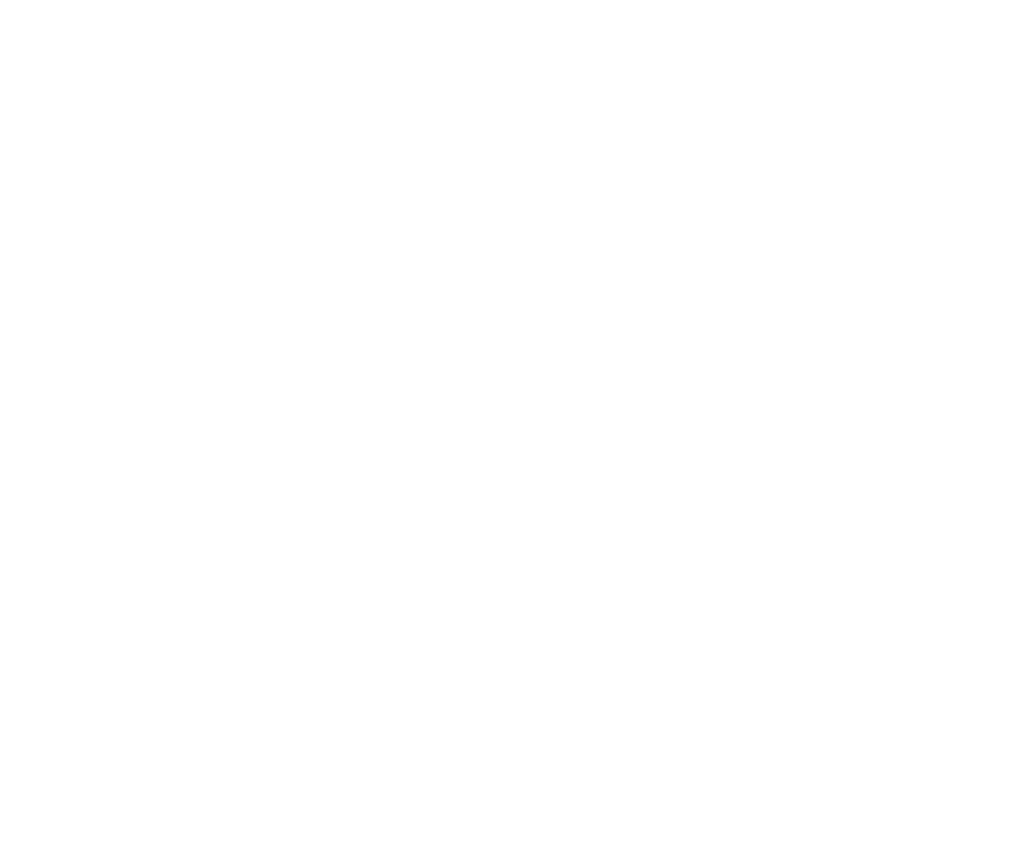
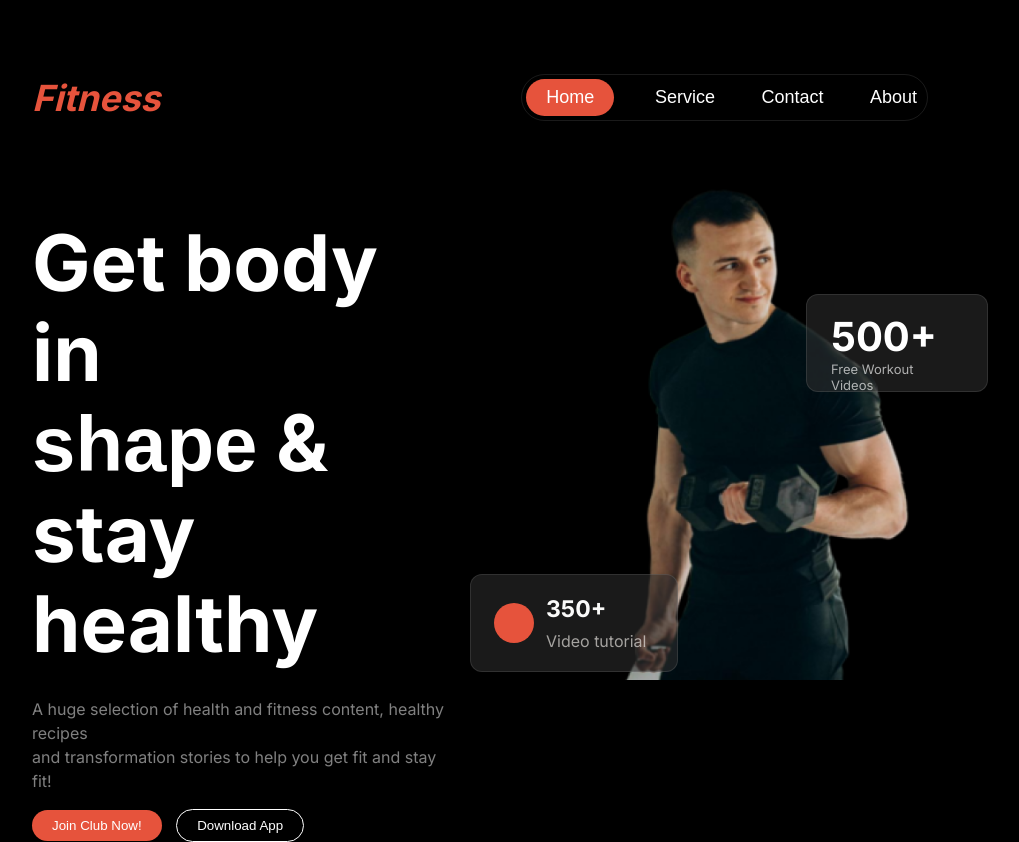
Before and after one commit to shanto470/assignment_02, a plain HTML site: page index.html in a window 1280 px wide. Shown: the whole page, without its empty margins (168-1187 px from the left). Before the commit the page ends 800 px from the top, so only its background shows below. Drawn offline with Linux system fonts and the light colour scheme; a web font is replaced by a local one.

Commit message:
first commit

```diff
--- a/index.html
+++ b/index.html
@@ -5,6 +5,69 @@
     <meta name="viewport" content="width=device-width, initial-scale=1.0" />
     <title>Assignment_02</title>
     <link rel="stylesheet" href="styles/style.css" />
+    <script
+      src="https://kit.fontawesome.com/f453f2628d.js"
+      crossorigin="anonymous"
+    ></script>
   </head>
-  <body></body>
+  <body>
+    <header class="header">
+      <section class="nav-banner-section">
+        <!-- nav section start here -->
+        <nav class="navbar">
+          <div>
+            <h3><i class="main-nav">Fitness</i></h3>
+          </div>
+          <div class="btn-container">
+            <div class="nav-btn">
+              <button class="primary-btn home-btn">Home</button>
+              <button class="primary-btn">Service</button>
+              <button class="primary-btn">Contact</button>
+              <button class="primary-btn">About</button>
+            </div>
+            <div class="ham-burger">
+              <i class="fa-solid fa-bars"></i>
+            </div>
+          </div>
+        </nav>
+        <!-- nav section ends here -->
+        <!-- banner section starts here -->
+        <div class="banner-container">
+          <div class="banner">
+            <h1 class="banner-title">
+              Get body in <br /><span>shape</span> & stay <br />healthy
+            </h1>
+            <p class="details">
+              A huge selection of health and fitness content, healthy recipes
+              <br />
+              and transformation stories to help you get fit and stay fit!
+            </p>
+            <button class="home-btn">Join Club Now!</button>
+            <button class="download-btn">Download App</button>
+          </div>
+
+          <div class="img-container">
+            <img src="images/Images 2.png" alt="" />
+            <div class="token1">
+              <div class="ball-container">
+                <div class="ball"></div>
+              </div>
+              <div class="h5-p">
+                <h5>350+</h5>
+                <p>Video tutorial</p>
+              </div>
+            </div>
+            <div class="token2">
+              <div class="h2-p">
+                <h2>500+</h2>
+                <p>Free Workout Videos</p>
+              </div>
+            </div>
+          </div>
+        </div>
+      </section>
+    </header>
+    <main></main>
+    <footer></footer>
+  </body>
 </html>
--- a/styles/style.css
+++ b/styles/style.css
@@ -0,0 +1,214 @@
+@import url("https://fonts.googleapis.com/css2?family=Inter:wght@100..900&display=swap");
+@import url("https://fonts.cdnfonts.com/css/miama");
+
+body {
+  font-family: "Inter", sans-serif;
+  background-color: rgb(0, 0, 0);
+  width: 100%;
+  /* border: 2px solid yellow; */
+}
+/* navbar-banner styles s */
+
+.header {
+  margin-top: 57px;
+  /* border: 2px solid rgb(247, 11, 11); */
+  width: 100%;
+  height: 715px;
+}
+.nav-banner-section {
+  /* border: 2px solid rgb(224, 193, 188); */
+  width: 70%;
+  height: 715px;
+  margin: 0 auto;
+  position: relative;
+}
+.navbar {
+  display: flex;
+  justify-content: space-between;
+  align-items: center;
+}
+.main-nav {
+  font-size: 2.25rem;
+  font-weight: 800px;
+  color: rgb(230, 83, 60);
+  height: 120%;
+}
+.btn-container {
+  box-sizing: border-box;
+  border-radius: 39px;
+  padding: 4px;
+  border: 1px solid rgba(255, 255, 255, 0.1);
+}
+
+.primary-btn {
+  margin-left: 30px;
+  border: none;
+  background: none;
+  font-size: 1.125rem;
+  font-weight: 400;
+  color: rgb(255, 255, 255);
+}
+.home-btn {
+  background-color: rgb(230, 83, 60);
+  font-weight: 600px;
+  border-radius: 46px;
+  padding: 8px 20px;
+  margin-left: 0px;
+  border: none;
+  color: rgb(255, 255, 255);
+}
+
+.banner-container {
+  display: flex;
+  gap: 167px;
+}
+span {
+  font-family: "Miama", sans-serif;
+  font-size: 78px;
+  font-weight: 400px;
+}
+.banner-title {
+  font-weight: 900px;
+  font-size: 78px;
+  line-height: 90px;
+  /* color: rgb(255, 255, 255); */
+  margin: 0;
+  color: rgb(255, 255, 255);
+}
+.banner {
+  margin-top: 80px;
+}
+.details {
+  font-size: 1rem;
+  font-weight: 400px;
+  line-height: 24px;
+  margin-top: 28px;
+  color: rgba(255, 255, 255, 0.5);
+}
+.download-btn {
+  border: 1px solid rgb(255, 255, 255);
+  font-weight: 600px;
+  border-radius: 46px;
+  padding: 8px 20px;
+  background: none;
+  color: rgb(255, 255, 255);
+  margin-left: 10px;
+}
+.img-container {
+  margin-top: 30px;
+  width: 350px;
+  height: 580px;
+}
+.img-container img {
+  width: 100%;
+}
+.token1 {
+  position: absolute;
+  bottom: 100px;
+  right: 250px;
+  margin-top: 100px;
+  display: flex;
+  border: 1px solid rgba(255, 255, 255, 0.1);
+  border-radius: 12px;
+  width: 206px;
+  height: 96px;
+  background-color: rgba(48, 48, 48, 0.54);
+  /* filter: blur(5px);
+  -webkit-filter: blur(1px); */
+}
+.token1 h5 {
+  margin: 0;
+  font-size: 23px;
+  font-weight: 900px;
+  color: rgb(250, 250, 249);
+}
+.token1 p {
+  margin: 8px 0 0 0;
+  font-size: 16px;
+  font-weight: 400px;
+  color: rgba(239, 237, 232, 0.65);
+}
+.ball {
+  height: 40px;
+  width: 40px;
+  background-color: rgb(230, 83, 60);
+  border-radius: 50%;
+}
+.ball-container {
+  margin: 28px 0 28px 23px;
+}
+.h5-p {
+  margin: 20px 23px 20px 12px;
+}
+.token2 {
+  position: absolute;
+  bottom: 380px;
+  right: -60px;
+  border: 1px solid rgba(255, 255, 255, 0.1);
+  border-radius: 12px;
+  width: 180px;
+  height: 96px;
+  background-color: rgba(48, 48, 48, 0.54);
+}
+.token2 h2 {
+  font-size: 40px;
+  font-weight: 900px;
+  margin: 0;
+  /* margin: 17px 53px 0px 24px; */
+  color: rgb(255, 255, 255);
+}
+.token2 p {
+  font-size: 13px;
+  font-weight: 400px;
+  color: rgba(255, 255, 255, 0.65);
+  margin: 0;
+}
+.h2-p {
+  margin: 17px 53px 16px 24px;
+}
+.ham-burger {
+  display: none;
+}
+/* navber banner style ends here */
+
+/* responsive section */
+@media screen and (max-width: 576px) {
+  .btn-container {
+    display: none;
+  }
+  .ham-burger {
+    display: block;
+  }
+  .banner-container {
+    flex-direction: column;
+    gap: 50px;
+  }
+  .img-container {
+    margin: 0px;
+  }
+  .token1 {
+    position: absolute;
+    bottom: -50px;
+    right: 230px;
+  }
+  .token2 {
+    position: absolute;
+    bottom: 170px;
+    right: 30px;
+  }
+  .banner-title {
+    font-size: 36px;
+    font-weight: 900px;
+    margin: 0;
+    line-height: 40px;
+  }
+  span {
+    font-size: 60px;
+  }
+  .banner {
+    margin-top: 0px;
+  }
+  .nav-banner-section {
+    width: 80%;
+  }
+}
```
